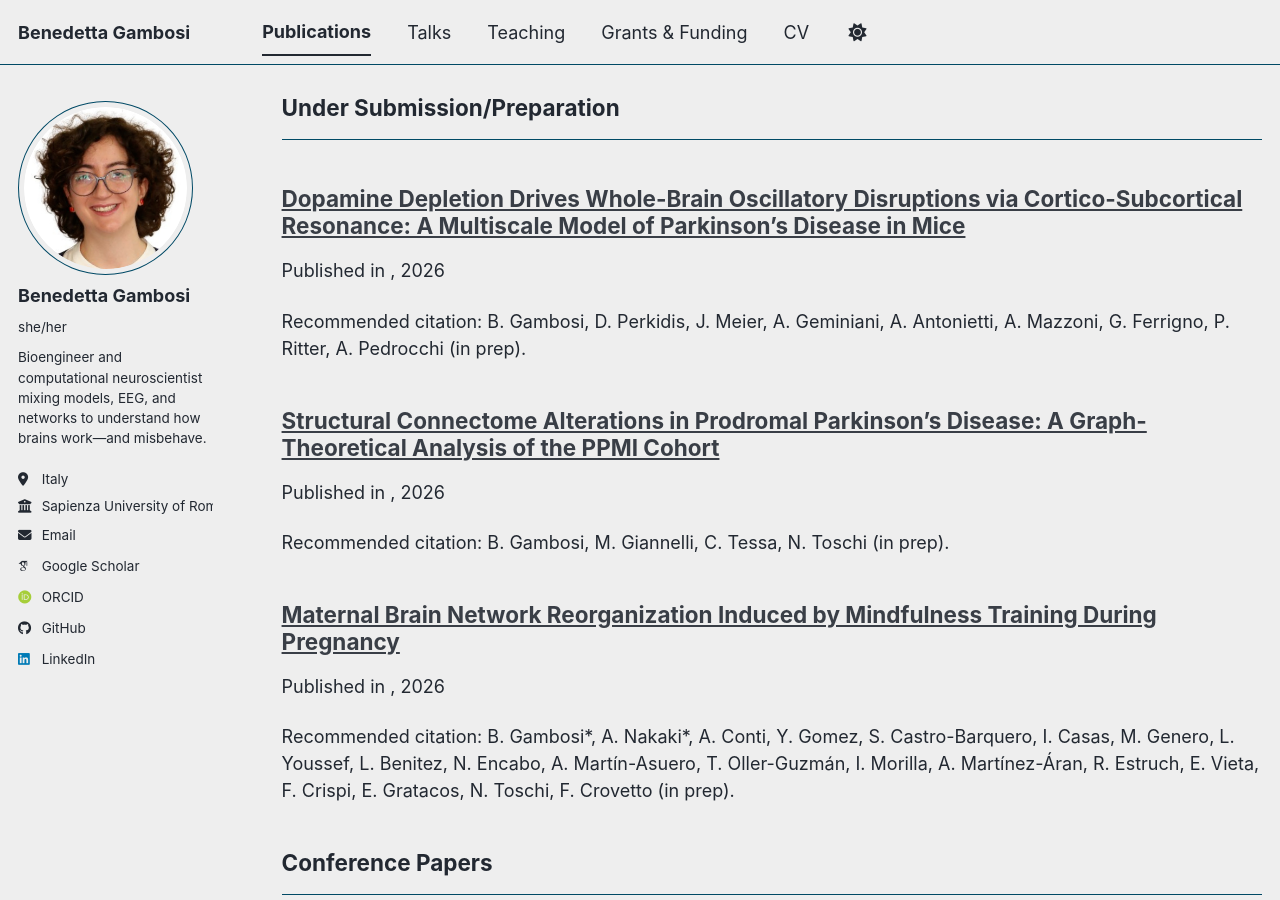
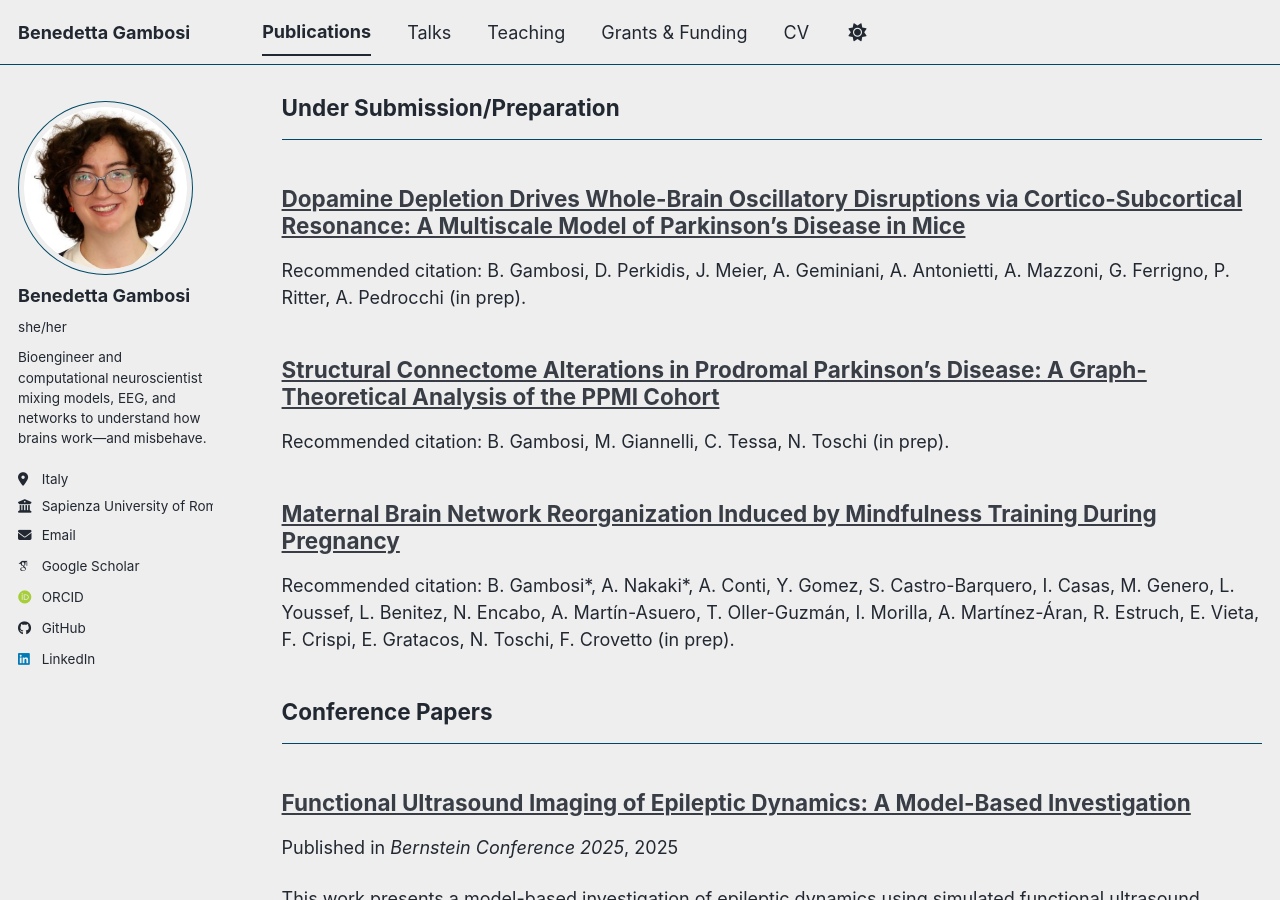
Before and after one commit to benedettagambosi/benedettagambosi.github.io, a Jekyll site: the page built from _pages/publications.html, in a window 1280 px wide and 900 px high, scrolled down 2202 px. Built offline with Jekyll 4.4.1, drawn with Linux system fonts in a browser that asks for light colours; some web fonts are replaced; a script bundle is joined from its source files by our own code; library files that are not in the unit come from our copies.

Commit message:
condition on vanue

```diff
--- a/_includes/archive-single.html
+++ b/_includes/archive-single.html
@@ -41,7 +41,9 @@
         {% if post.collection == 'teaching' %}
           <p> {{ post.type }}, <i>{{ post.venue }}</i>, {{ post.date | default: "1900-01-01" | date: "%Y" }} </p>
         {% elsif post.collection == 'publications' %}
-          <p>Published in <i>{{ post.venue }}</i>, {{ post.date | default: "1900-01-01" | date: "%Y" }} </p>
+          {% if post.venue %}
+            <p>Published in <i>{{ post.venue }}</i>, {{ post.date | date: "%Y" }}</p>
+          {% endif %}
         {% elsif post.date %}
          <p class="page__date"><strong><i class="fa fa-fw fa-calendar" aria-hidden="true"></i> {{ site.data.ui-text[site.locale].date_label | default: "Published:" }}</strong> <time datetime="{{ post.date | default: "1900-01-01" | date_to_xmlschema }}">{{ post.date | default: "1900-01-01" | date: "%B %d, %Y" }}</time></p>
         {% endif %}
```
